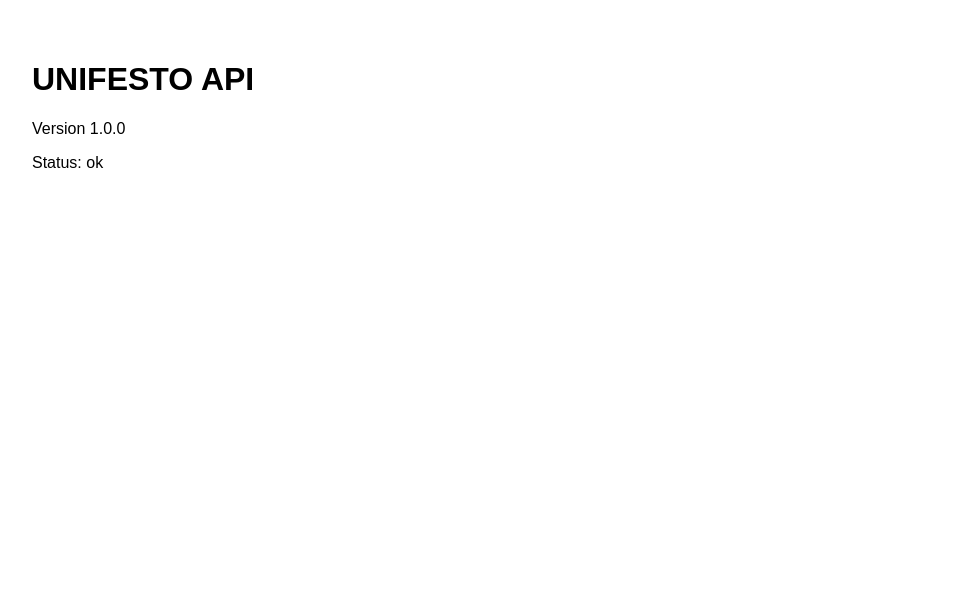
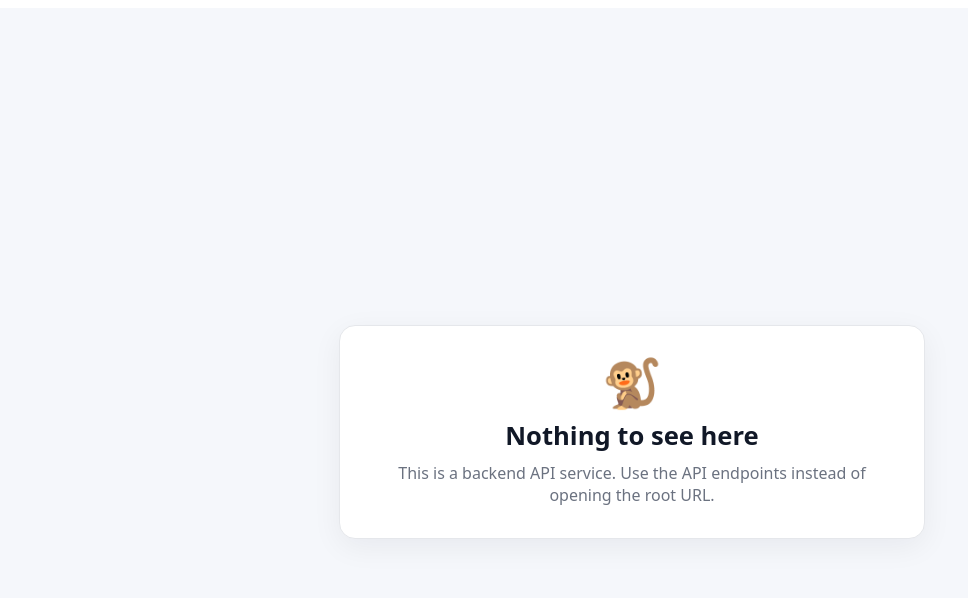
Before and after one commit to unifesto-app/backend-api, a Next.js app: page / in a window 1280 px wide. Shown: the top 598 px of the page, without its empty margins (8-976 px from the left). Built offline with nearby package versions, Linux system fonts and the light colour scheme.

Commit message:
hardening: secure api root and headers for stable vercel deploy

```diff
--- a/app/page.tsx
+++ b/app/page.tsx
@@ -2,10 +2,36 @@ import type { JSX } from 'react';
 
 export default function Home(): JSX.Element {
   return (
-    <main style={{ fontFamily: 'sans-serif', padding: '2rem' }}>
-      <h1>UNIFESTO API</h1>
-      <p>Version 1.0.0</p>
-      <p>Status: ok</p>
+    <main
+      style={{
+        minHeight: '100vh',
+        display: 'grid',
+        placeItems: 'center',
+        fontFamily: 'ui-sans-serif, system-ui, sans-serif',
+        background: '#f5f7fb',
+        color: '#111827',
+        padding: '1.5rem',
+      }}
+    >
+      <section
+        style={{
+          width: 'min(520px, 100%)',
+          background: '#ffffff',
+          border: '1px solid #e5e7eb',
+          borderRadius: '16px',
+          padding: '2rem',
+          textAlign: 'center',
+          boxShadow: '0 8px 30px rgba(17, 24, 39, 0.06)',
+        }}
+      >
+        <div style={{ fontSize: '3rem', lineHeight: 1, marginBottom: '0.75rem' }} aria-hidden="true">
+          🐒
+        </div>
+        <h1 style={{ margin: 0, fontSize: '1.6rem' }}>Nothing to see here</h1>
+        <p style={{ marginTop: '0.6rem', marginBottom: 0, color: '#6b7280' }}>
+          This is a backend API service. Use the API endpoints instead of opening the root URL.
+        </p>
+      </section>
     </main>
   );
 }
--- a/middleware.ts
+++ b/middleware.ts
@@ -47,8 +47,5 @@ export async function middleware(request: NextRequest) {
 }
 
 export const config = {
-  matcher: [
-    // Run on all API routes, skip static files and _next internals
-    "/((?!_next/static|_next/image|favicon.ico|.*\\.(?:svg|png|jpg|jpeg|gif|webp)$).*)",
-  ],
+  matcher: ["/api/:path*"],
 };
--- a/next.config.ts
+++ b/next.config.ts
@@ -1,7 +1,31 @@
 import type { NextConfig } from 'next';
 
 const nextConfig: NextConfig = {
-  // API-only project — no pages needed
+  poweredByHeader: false,
+  async headers() {
+    return [
+      {
+        source: '/:path*',
+        headers: [
+          { key: 'X-Frame-Options', value: 'DENY' },
+          { key: 'X-Content-Type-Options', value: 'nosniff' },
+          { key: 'Referrer-Policy', value: 'no-referrer' },
+          { key: 'Permissions-Policy', value: 'camera=(), microphone=(), geolocation=()' },
+          {
+            key: 'Strict-Transport-Security',
+            value: 'max-age=63072000; includeSubDomains; preload',
+          },
+          { key: 'Cross-Origin-Opener-Policy', value: 'same-origin' },
+          { key: 'Cross-Origin-Resource-Policy', value: 'same-site' },
+          { key: 'X-Robots-Tag', value: 'noindex, nofollow, noarchive' },
+          {
+            key: 'Content-Security-Policy',
+            value: "default-src 'none'; frame-ancestors 'none'; base-uri 'none'; form-action 'self'; img-src 'self' data:; style-src 'self' 'unsafe-inline'",
+          },
+        ],
+      },
+    ];
+  },
 };
 
 export default nextConfig;
```
Also changed, not shown: app/robots.ts (added, +10 -0 lines).
